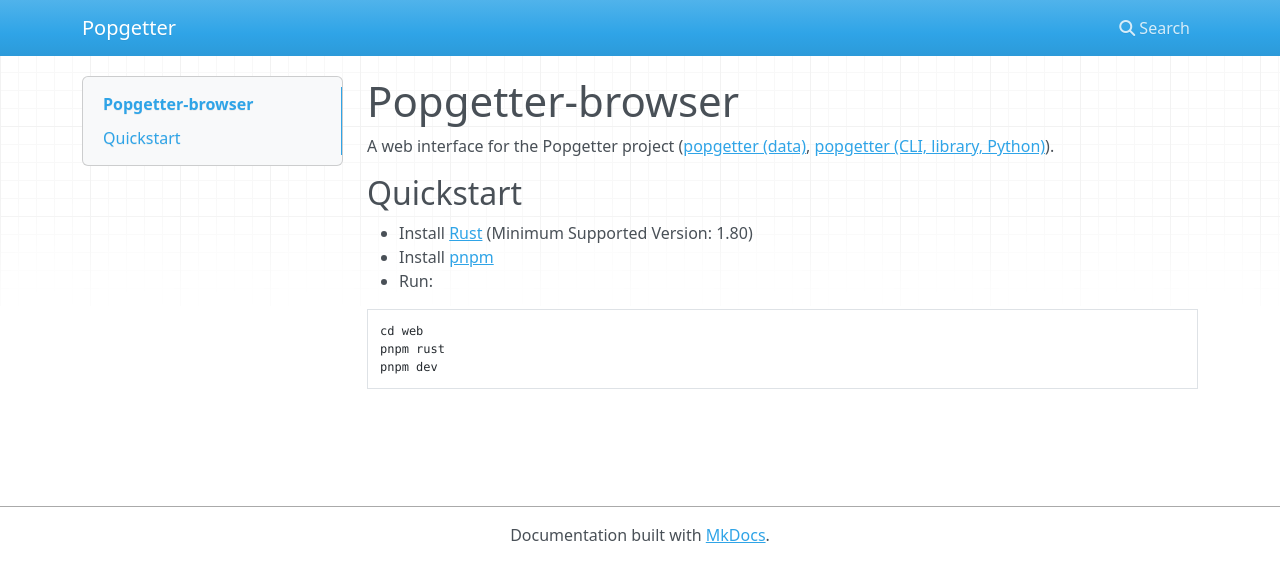
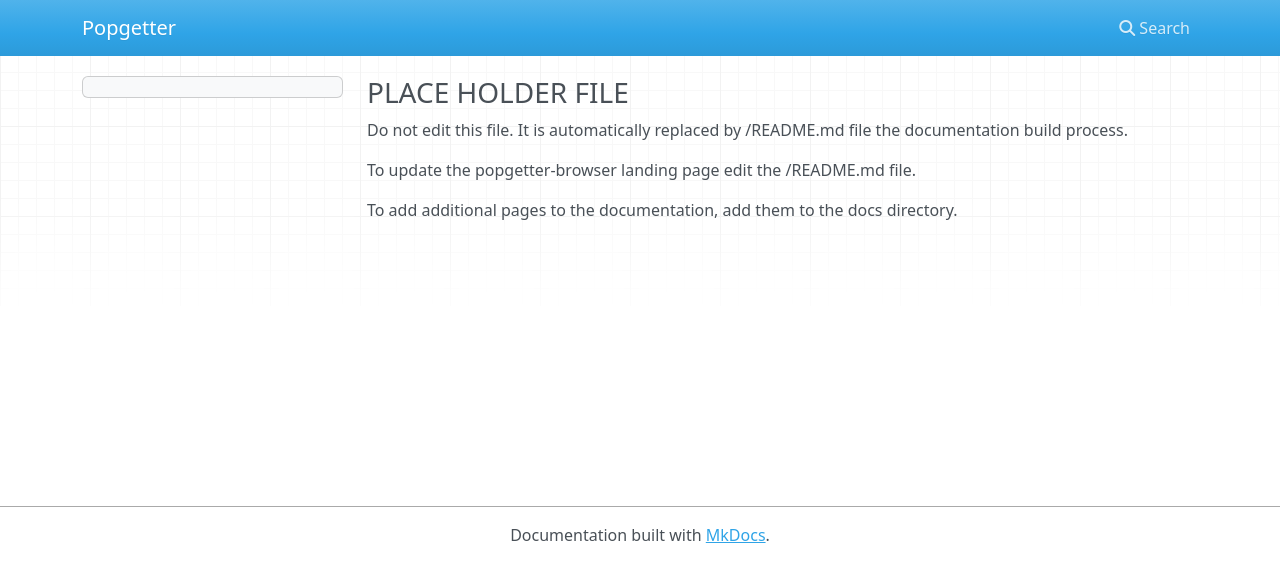
Before and after one commit to Urban-Analytics-Technology-Platform/popgetter-browser, an MkDocs documentation site: the page built from docs/index.md, in a window 1280 px wide. Shown: the top 582 px of the page. Built offline with MkDocs 1.6.1, drawn with Linux system fonts in a browser that asks for light colours; nearby versions of some CDN libraries.

Commit message:
De-duplicate the contents of the docs landing page

````diff
--- a/docs/index.md
+++ b/docs/index.md
@@ -1,13 +1,7 @@
-# Popgetter-browser
+### PLACE HOLDER FILE
 
-A web interface for the Popgetter project ([popgetter (data)](https://www.github.com/Urban-Analytics-Technology-Platform/popgetter), [popgetter (CLI, library, Python)](https://github.com/Urban-Analytics-Technology-Platform/popgetter-cli)).
+Do not edit this file. It is automatically replaced by <repo-root>/README.md file the documentation build process.
 
-## Quickstart
-- Install [Rust](https://doc.rust-lang.org/book/ch01-01-installation.html) (Minimum Supported Version: 1.80)
-- Install [pnpm](https://pnpm.io/installation)
-- Run:
-```shell
-cd web
-pnpm rust
-pnpm dev
-```
+To update the popgetter-browser landing page edit the <repo-root>/README.md file.
+
+To add additional pages to the documentation, add them to the docs directory.
````
Also changed, not shown: .readthedocs.yml (+4 -3 lines).
